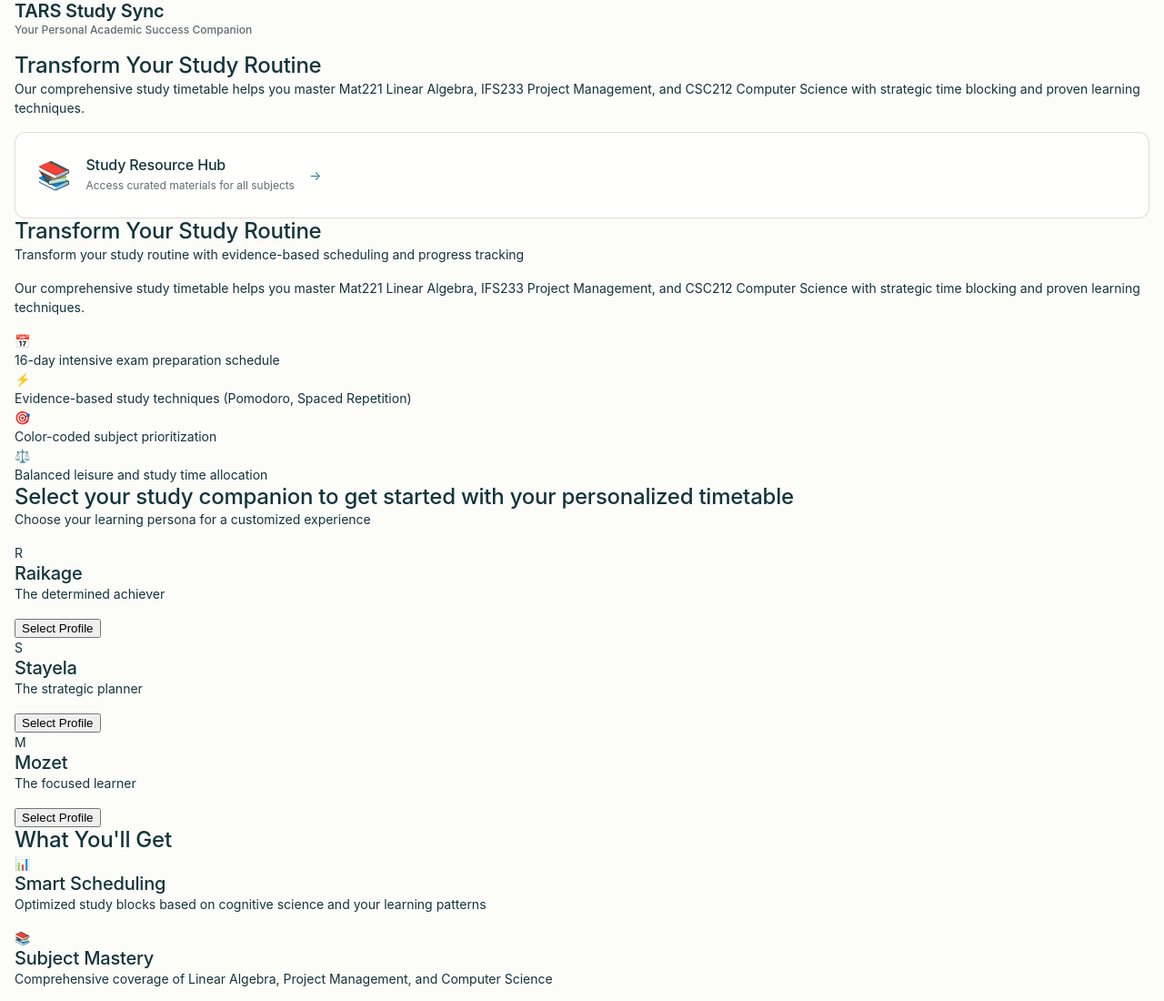
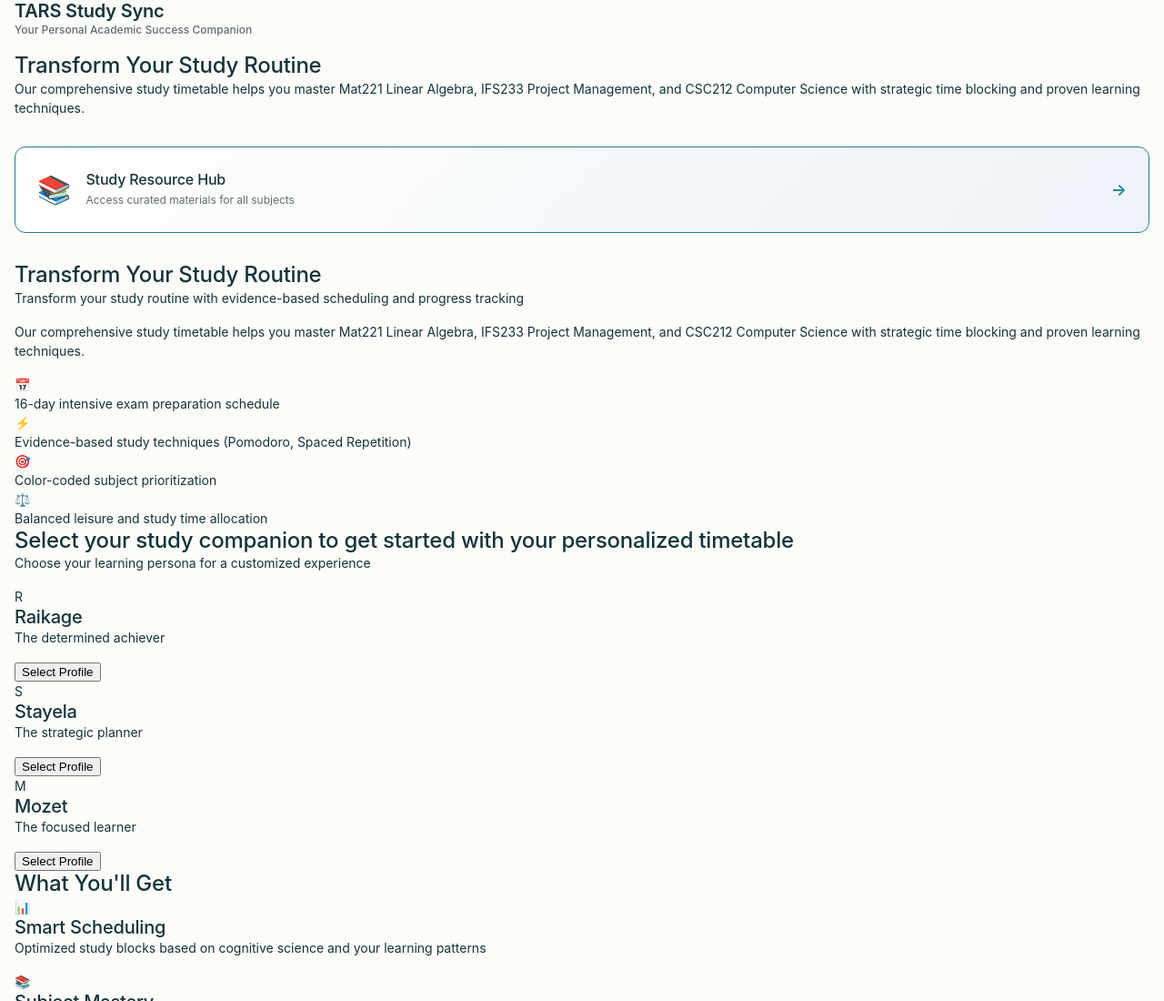
Before and after one commit to Bahle05/Study-plan-for-bros, a plain HTML site: page index.html in a window 1280 px wide. Shown: the top 1100 px of the page at 91% size. Drawn offline with Linux system fonts and the light colour scheme; a web font is replaced by a local one.

Commit message:
Update style.css

```diff
--- a/style.css
+++ b/style.css
@@ -873,6 +873,95 @@ select.form-control {
 [data-color-scheme="dark"] .light-icon {
   display: none;
 }
+/* Quick Actions Section */
+.quick-actions-section {
+    margin: var(--space-32) 0;
+    text-align: center;
+}
+
+.actions-grid {
+    display: flex;
+    justify-content: center;
+    gap: var(--space-20);
+    flex-wrap: wrap;
+}
+
+.action-card {
+    display: flex;
+    align-items: center;
+    gap: var(--space-16);
+    padding: var(--space-20) var(--space-24);
+    background: var(--color-surface);
+    border: 2px solid var(--color-card-border);
+    border-radius: var(--radius-lg);
+    text-decoration: none;
+    color: var(--color-text);
+    transition: all var(--duration-normal) var(--ease-standard);
+    box-shadow: var(--shadow-sm);
+    min-width: 300px;
+    position: relative;
+    overflow: hidden;
+}
+
+.action-card:hover {
+    transform: translateY(-4px);
+    box-shadow: var(--shadow-lg);
+    border-color: var(--color-primary);
+    color: var(--color-text);
+}
+
+.action-card.primary-action {
+    border-color: var(--color-primary);
+    background: linear-gradient(135deg, var(--color-surface) 0%, var(--color-bg-1) 100%);
+}
+
+.action-card.primary-action:hover {
+    background: linear-gradient(135deg, var(--color-bg-1) 0%, var(--color-bg-3) 100%);
+}
+
+.action-icon {
+    font-size: var(--font-size-3xl);
+    flex-shrink: 0;
+}
+
+.action-content {
+    flex: 1;
+    text-align: left;
+}
+
+.action-content h3 {
+    margin: 0 0 var(--space-4) 0;
+    font-size: var(--font-size-xl);
+    font-weight: var(--font-weight-semibold);
+    color: var(--color-text);
+}
+
+.action-content p {
+    margin: 0;
+    font-size: var(--font-size-base);
+    color: var(--color-text-secondary);
+}
+
+.action-arrow {
+    font-size: var(--font-size-xl);
+    font-weight: var(--font-weight-bold);
+    color: var(--color-primary);
+    transition: transform var(--duration-fast) var(--ease-standard);
+}
+
+.action-card:hover .action-arrow {
+    transform: translateX(4px);
+}
+
+/* Responsive */
+@media (max-width: 768px) {
+    .action-card {
+        min-width: auto;
+        width: 100%;
+        max-width: 400px;
+    }
+}
+
 /* Navigation styling */
 .main-nav {
     padding: var(--space-12) 0;
```
